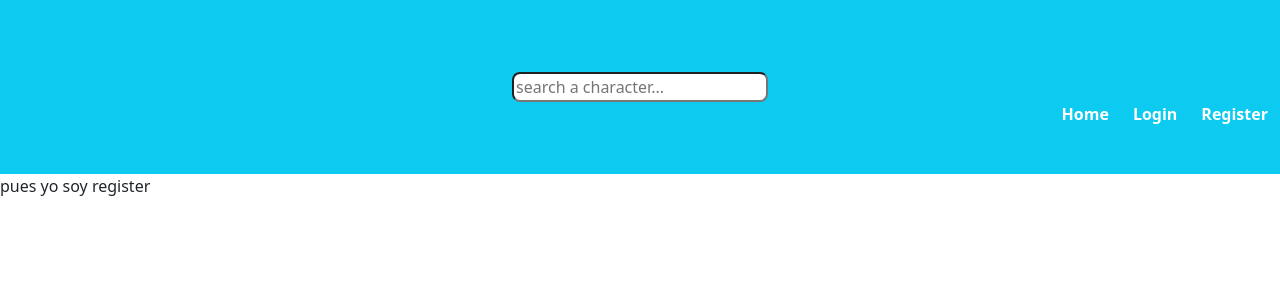
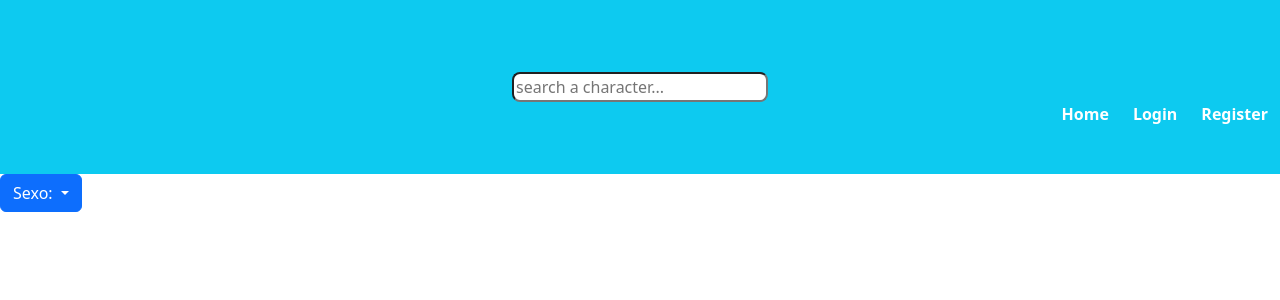
Before and after one commit to GeeksHubsAcademy/reactTSpropsComponentes, a React (Vite) app: page /register in a window 1280 px wide. Shown: the top 300 px of the page. Built offline with nearby package versions, Linux system fonts and the light colour scheme.

Commit message:
Drop funcionando en app React

```diff
--- /dev/null
+++ b/src/common/Drop/Drop.tsx
@@ -0,0 +1,25 @@
+
+import Dropdown from "react-bootstrap/Dropdown";
+import DropdownButton from "react-bootstrap/DropdownButton";
+
+interface DropProps {
+    state: Function,
+    titulo: string
+}
+
+export const Drop = ({state, titulo}:DropProps) => {
+
+  const dropDownHandler = (value:boolean) => {
+
+    //aquí lo estamos seteando....
+    state(value);
+
+  }
+
+  return (
+    <DropdownButton id="dropdown-basic-button" title={titulo}>
+      <Dropdown.Item onClick={()=>dropDownHandler(true)}>Hombre</Dropdown.Item>
+      <Dropdown.Item onClick={()=>dropDownHandler(false)}>Mujer</Dropdown.Item>
+    </DropdownButton>
+  );
+};
--- a/src/pages/Register/Register.tsx
+++ b/src/pages/Register/Register.tsx
@@ -1,9 +1,32 @@
+
+import React, {useState, useEffect} from 'react';
+import { Drop } from "../../common/Drop/Drop";
+
+export interface DropProps {
+  state:Function,
+  titulo:string
+}
+export const Register = () => {
+
+  const [drop, setDrop] = useState(false)
+
+  useEffect(()=> {
+
+    if(drop){
+      console.log("Hombre");
+    }else{
+      console.log("Mujer");
+    }
 
 
-export const Register = () => {
+  },[drop]);
+
   return (
     <>
-      pues yo soy register
+      <Drop
+        state={setDrop}
+        titulo={`Sexo: `}
+      />
     </>
   );
 };
```
